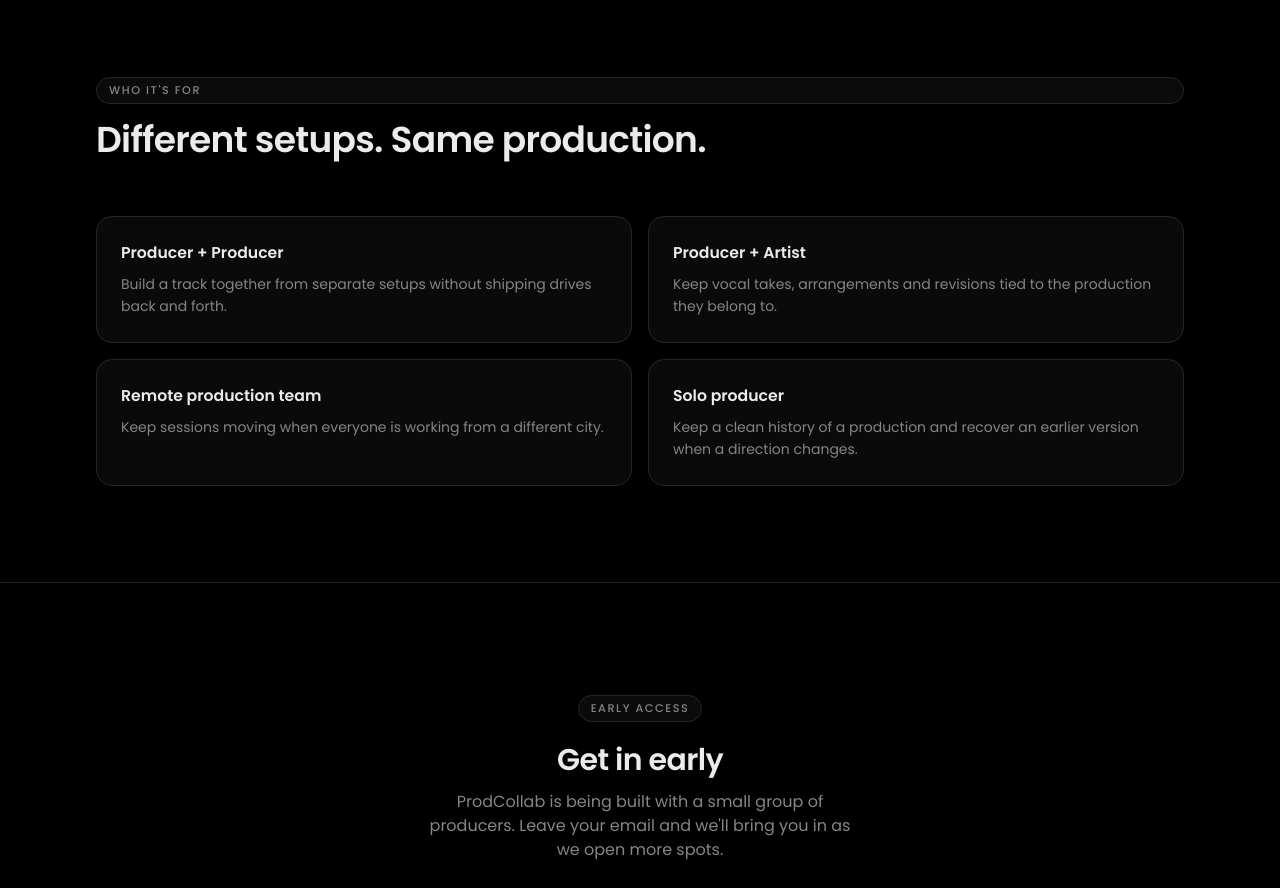
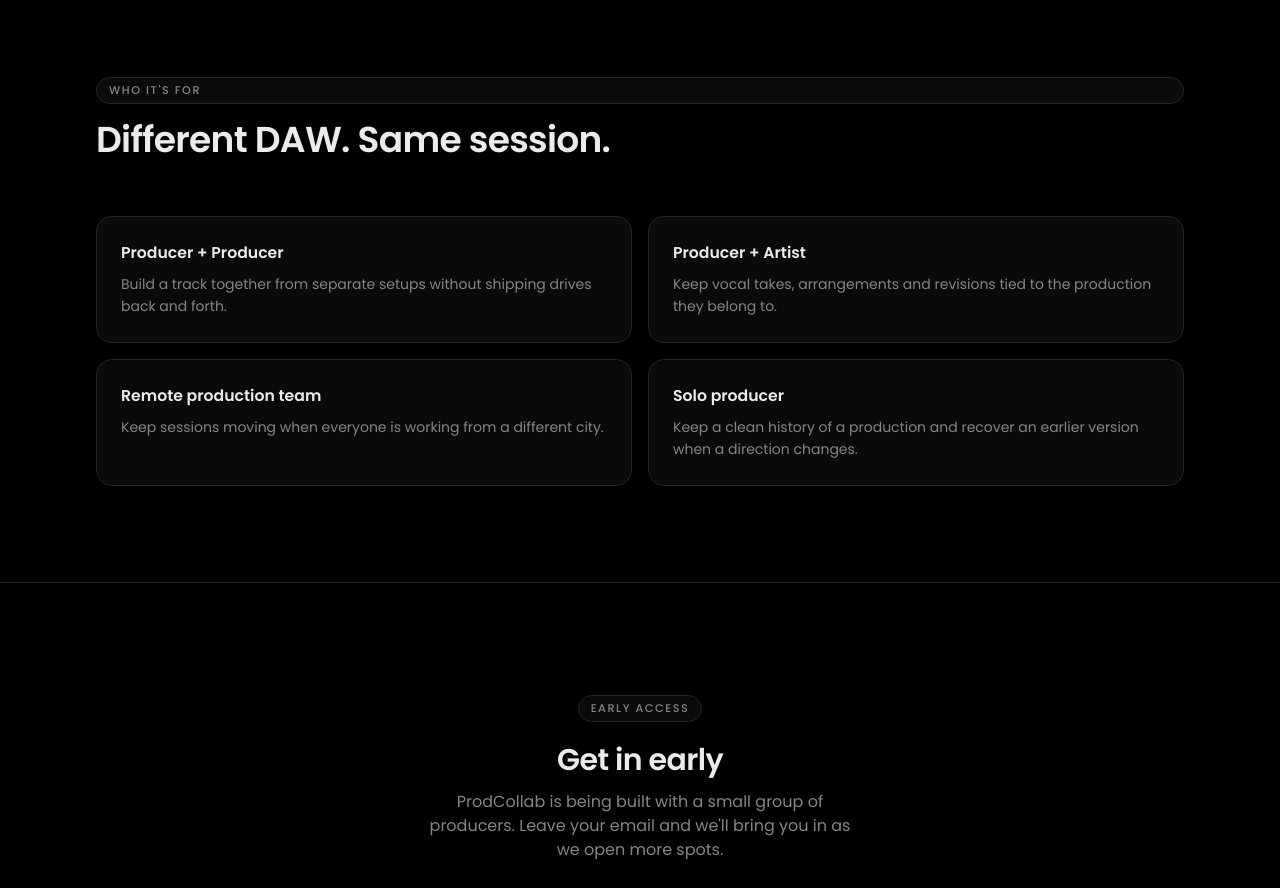
Before and after one commit to dev-anthony/prodcollabweb, a Next.js app: page / in a window 1280 px wide. Shown: the part 7500-8388 px from the top of the page. Built offline with nearby package versions, Linux system fonts and the light colour scheme; no server answers.

Commit message:
Update page.tsx

```diff
--- a/app/page.tsx
+++ b/app/page.tsx
@@ -129,7 +129,7 @@ export default function HomePage() {
       <Section>
         <SectionHeading
           eyebrow="Who it's for"
-          title="Different setups. Same production."
+          title="Different DAW. Same session."
         />
         <div className="mt-14">
           <AudienceGrid />
```
